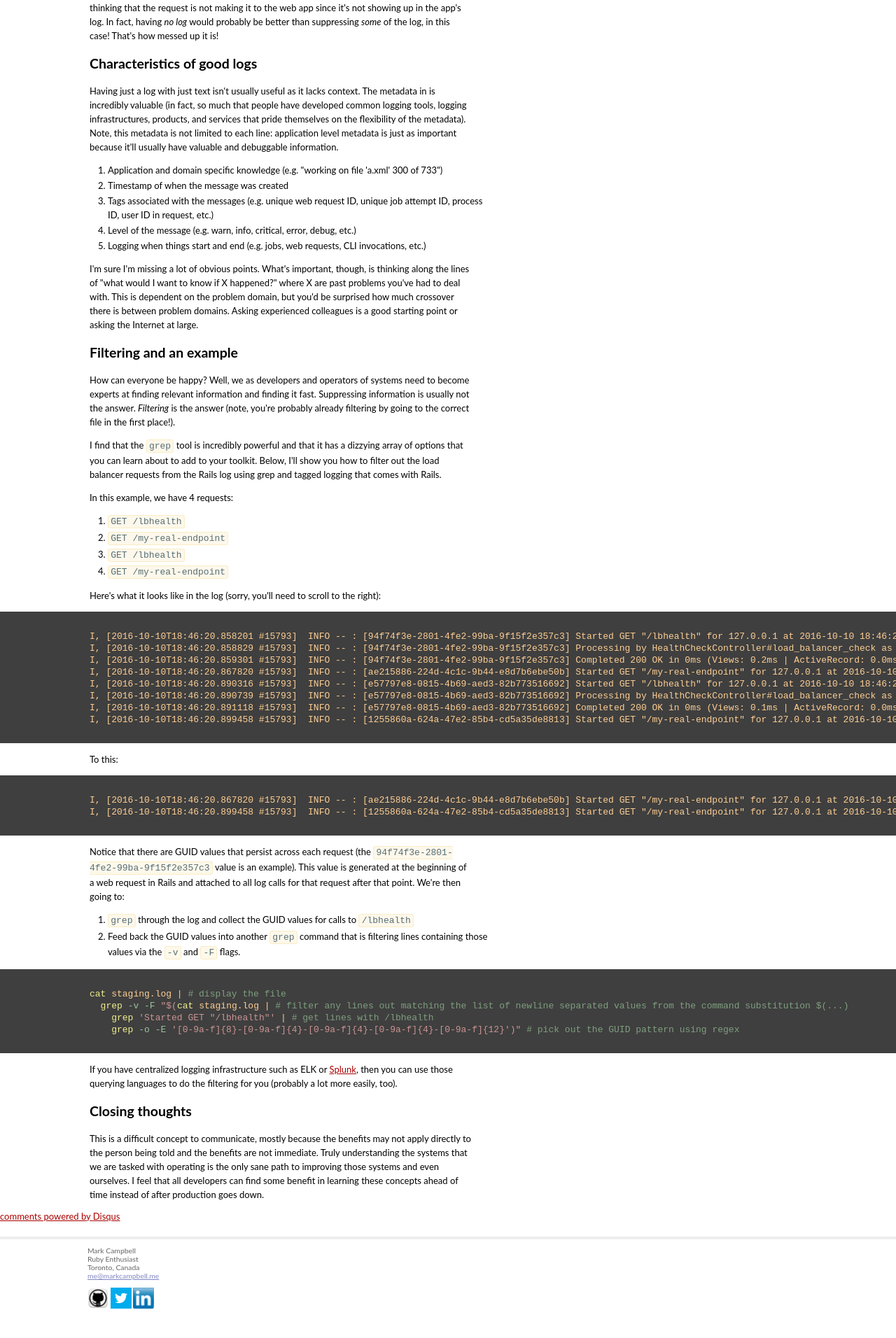
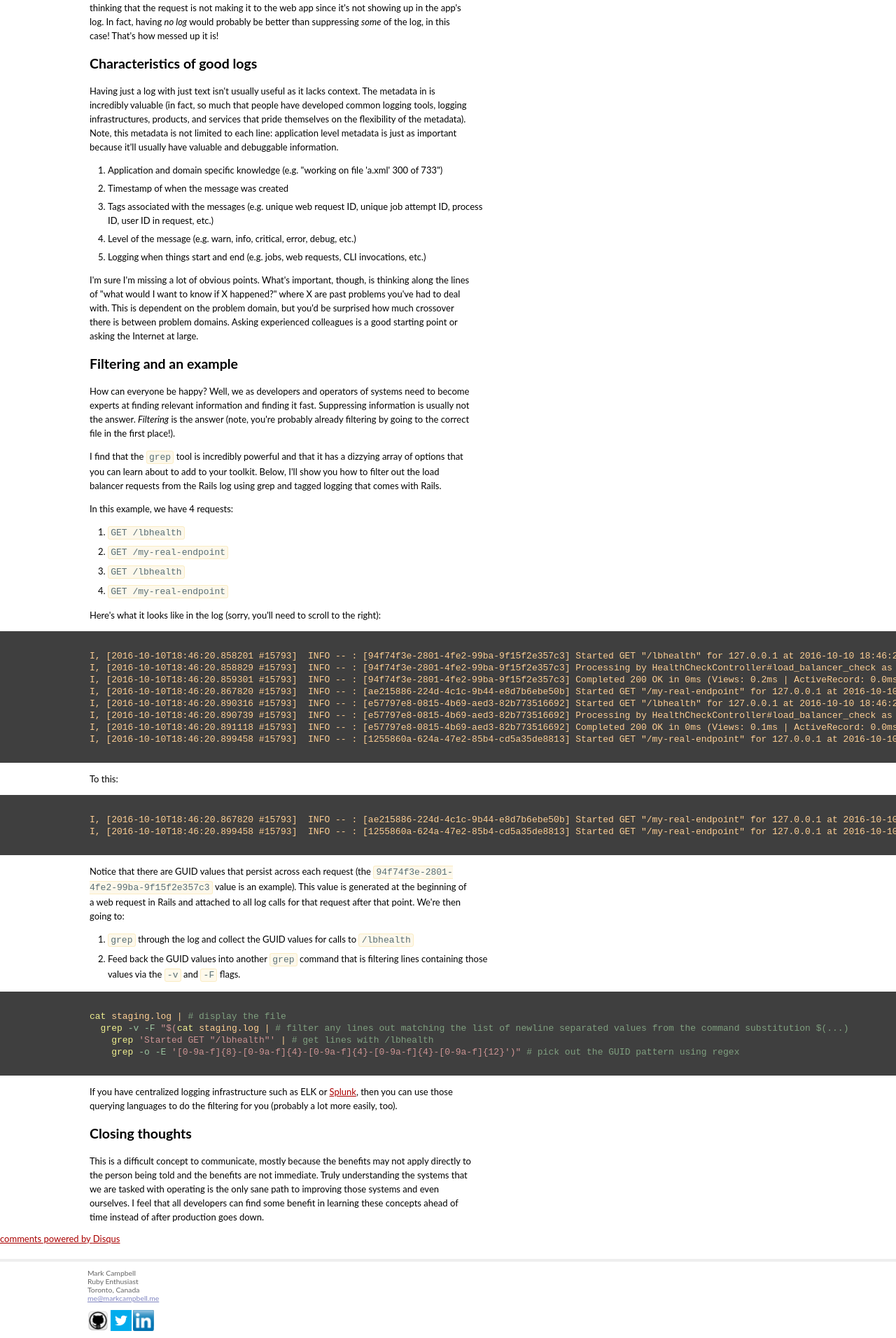
Before and after one commit to Nitrodist/markcampbell.me, a Jekyll site: the page built from _posts/2016-10-19-a-lesson-in-logging-never-hide-behavior.markdown, in a window 1280 px wide. Shown: the part 1039-2951 px from the top of the page at 70% size. Built offline with Jekyll 4.4.1, drawn with Linux system fonts in a browser that asks for light colours; comment, search, counter and statistics services are not loaded; before the commit the page ends 2919 px from its top, so only the background shows below that.

Commit message:
Set margin-bottom on list elements to 6px

```diff
--- a/css/main.css
+++ b/css/main.css
@@ -143,7 +143,7 @@ a.extra:hover {
 }
 
 #post li {
-  margin-bottom: 2px;
+  margin-bottom: 6px;
 }
 
 #post pre {
```
